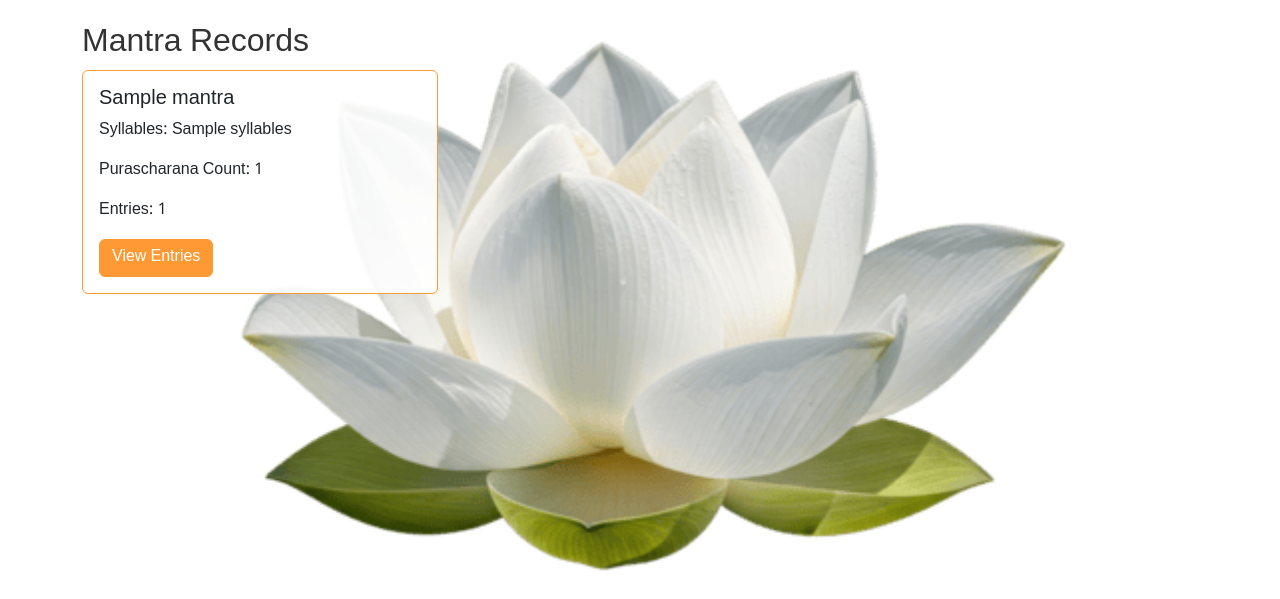
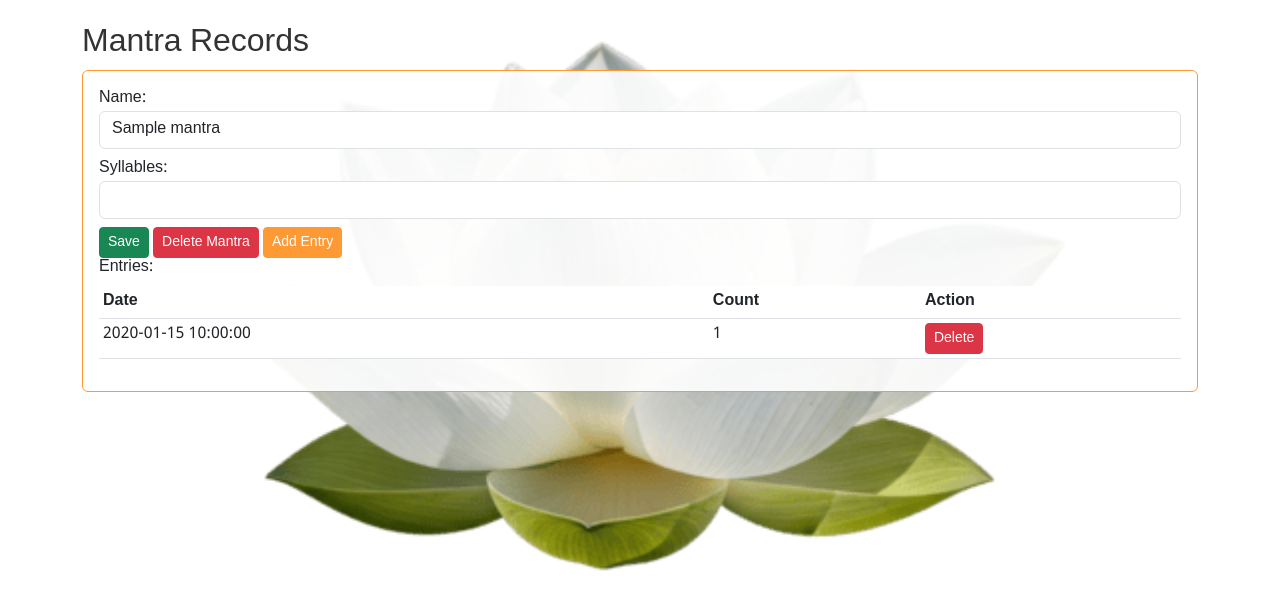
Before and after one commit to kaarthikswork/mantra_tracker, a Flask app: template templates/mantra_list.html in a window 1280 px wide. Shown: the part 56-655 px from the top of the page. Run offline with Flask 3, Linux system fonts and the light colour scheme; the template is opened without the code that fills it: most values are stand-ins (such as "Sample title", 1, 10 or a date in 2020).

Commit message:
Update mantra_list.html

```diff
--- a/templates/mantra_list.html
+++ b/templates/mantra_list.html
@@ -1,23 +1,59 @@
 {% extends "base.html" %}
 {% block content %}
 <h2>Mantra Records</h2>
-{% if mantras %}
-    <div class="row">
-        {% for mantra in mantras %}
-        <div class="col-md-4 mb-3">
-            <div class="card" style="border-color: #FF9933;">
-                <div class="card-body">
-                    <h5>{{ mantra.name }}</h5>
-                    <p>Syllables: {{ mantra.syllables }}</p>
-                    <p>Purascharana Count: {{ mantra.purascharana_count }}</p>
-                    <p>Entries: {{ mantra.entries | length }}</p>
-                    <a href="{{ url_for('main.mantra_entries', mantra_id=mantra.id) }}" class="btn btn-primary" style="background-color: #FF9933;">View Entries</a>
-                </div>
+{% for mantra in mantras %}
+<div class="card mb-3" style="border-color: #FF9933;">
+    <div class="card-body">
+        <form method="post" action="{{ url_for('main.edit_mantra', mantra_id=mantra.id) }}" style="display: inline;">
+            <div class="mb-2">
+                <label>Name:</label>
+                <input type="text" name="name" value="{{ mantra.name }}" class="form-control" required>
             </div>
+            <div class="mb-2">
+                <label>Syllables:</label>
+                <input type="number" name="syllables" value="{{ mantra.syllables }}" class="form-control" required>
+            </div>
+            <button type="submit" class="btn btn-success btn-sm">Save</button>
+        </form>
+        <a href="{{ url_for('main.delete_mantra', mantra_id=mantra.id) }}" class="btn btn-danger btn-sm" onclick="return confirm('Delete this mantra?')">Delete Mantra</a>
+        <button class="btn btn-primary btn-sm" onclick="toggleAddEntry({{ mantra.id }})">Add Entry</button>
+        <div id="add-entry-{{ mantra.id }}" style="display: none; margin-top: 10px;">
+            <form method="post" action="{{ url_for('main.add_entry', mantra_id=mantra.id) }}">
+                <input type="date" name="date" required>
+                <input type="number" name="count" placeholder="Count" required>
+                <button type="submit" class="btn btn-success btn-sm">Add</button>
+            </form>
         </div>
-        {% endfor %}
+        <h6>Entries:</h6>
+        {% if mantra.entries %}
+        <table class="table table-sm">
+            <thead>
+                <tr>
+                    <th>Date</th>
+                    <th>Count</th>
+                    <th>Action</th>
+                </tr>
+            </thead>
+            <tbody>
+                {% for entry in mantra.entries %}
+                <tr>
+                    <td>{{ entry.date }}</td>
+                    <td>{{ entry.count }}</td>
+                    <td><a href="{{ url_for('main.delete_entry', entry_id=entry.id) }}" class="btn btn-danger btn-sm" onclick="return confirm('Delete this entry?')">Delete</a></td>
+                </tr>
+                {% endfor %}
+            </tbody>
+        </table>
+        {% else %}
+        <p>No entries.</p>
+        {% endif %}
     </div>
-{% else %}
-    <p>No mantras added yet. <a href="{{ url_for('main.add_mantra') }}">Add one</a>.</p>
-{% endif %}
+</div>
+{% endfor %}
+<script>
+function toggleAddEntry(mantraId) {
+    var div = document.getElementById('add-entry-' + mantraId);
+    div.style.display = div.style.display === 'none' ? 'block' : 'none';
+}
+</script>
 {% endblock %}
```
